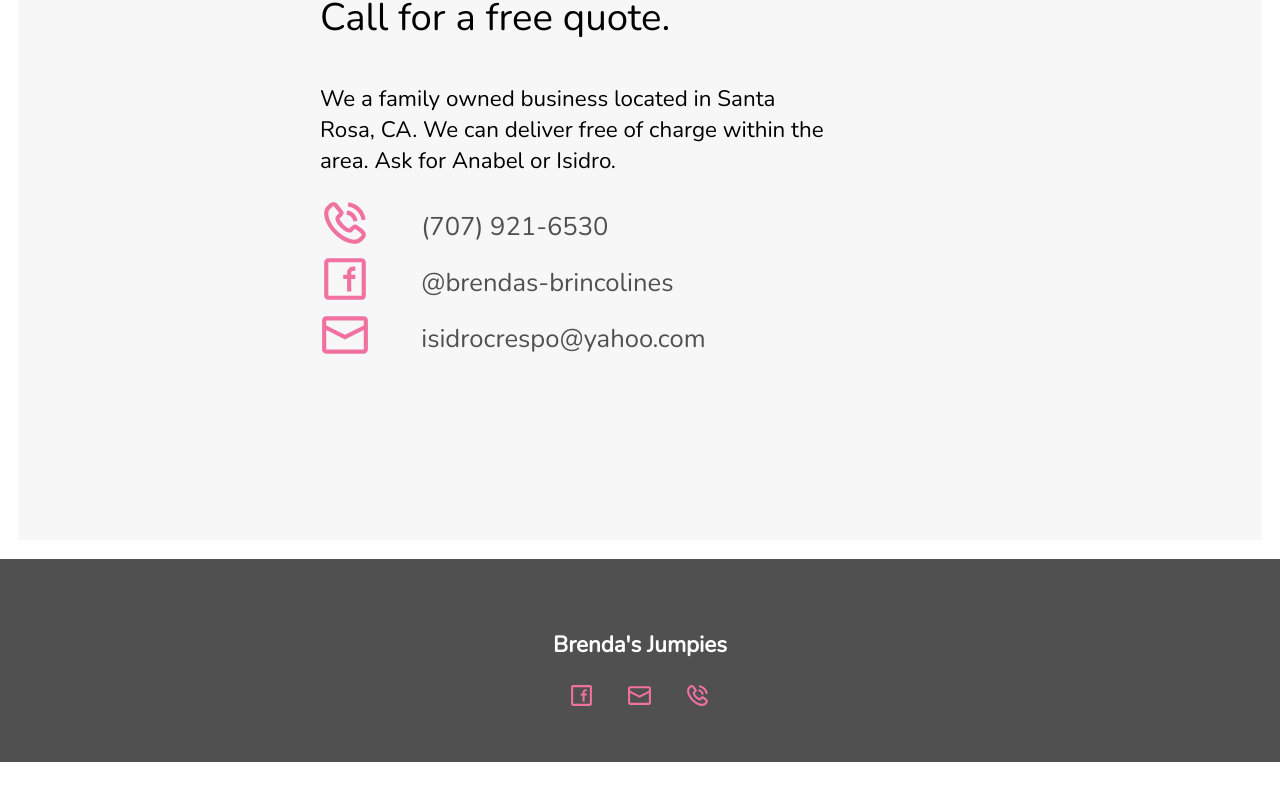
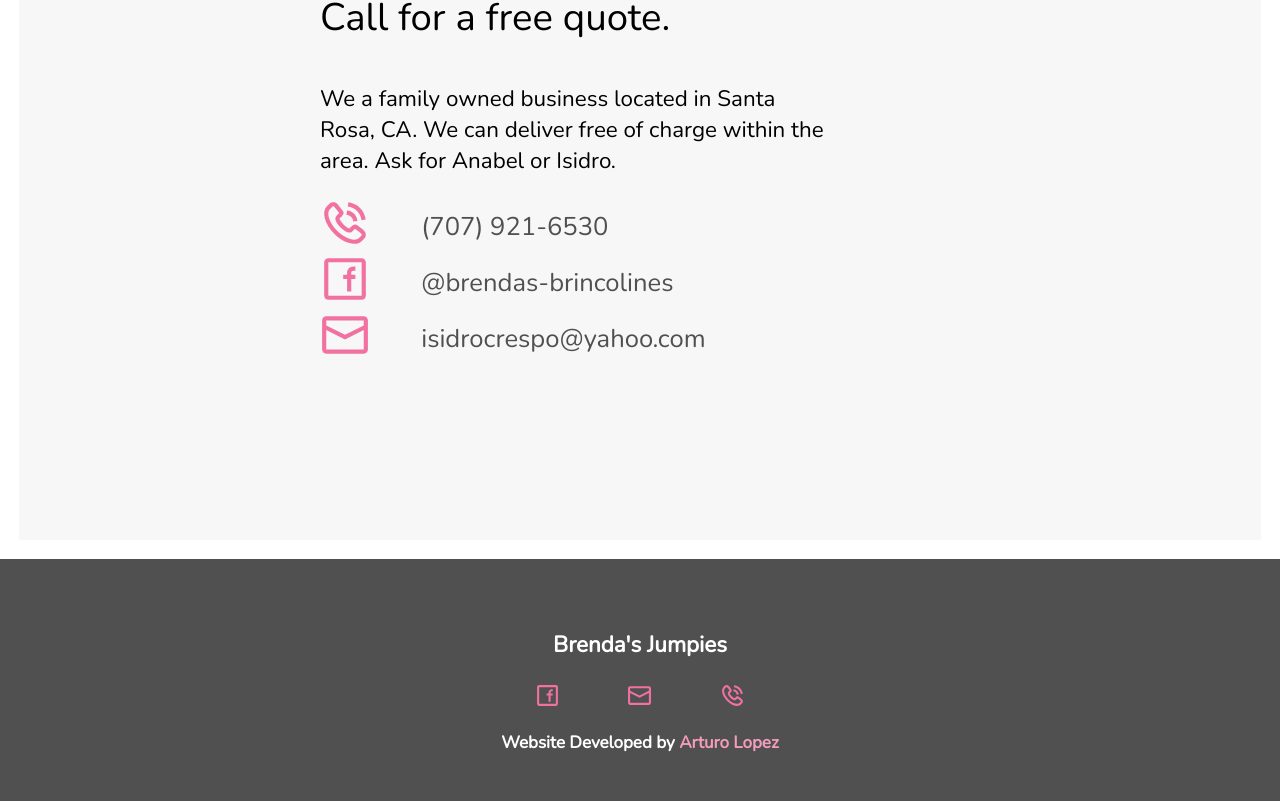
Before and after one commit to alopez96/brendas-react, a React (Create React App) app: page / in a window 1280 px wide. Shown: the part 2723-3524 px from the top of the page. Before the commit the page ends 3485 px from the top, so only its background shows below. Built offline with nearby package versions, Linux system fonts and the light colour scheme.

Commit message:
added web link to footer

```diff
--- a/src/components/footer/Footer.js
+++ b/src/components/footer/Footer.js
@@ -20,9 +20,18 @@ function Footer () {
                    <div> <FooterIcon icon={mail} link={emailLink}/> </div>
                    <div> <FooterIcon icon={call} link={callLink}/> </div>
                 </div>
+                <p style={arturoText}>Website Developed by
+                    <a href='https://arturocreates.com' className="arturo-link"
+                    target="_blank"> Arturo Lopez</a>
+                    </p>
             </div>
         </div>
     )
 }
 
+const arturoText = {
+    fontSize: "17px",
+    textAlign: "center"
+};
+
 export default Footer;
--- a/src/components/footer/footer.css
+++ b/src/components/footer/footer.css
@@ -3,6 +3,7 @@
     padding: 3em;
     display: flex;
     justify-content: center;
+    text-align: center;
 }
 
 .footer p{
@@ -28,3 +29,8 @@
     cursor: pointer;
     transform: scale(1.5);
 }
+
+.arturo-link{
+    color:#f39cbc;
+    text-decoration: none;
+}
```
